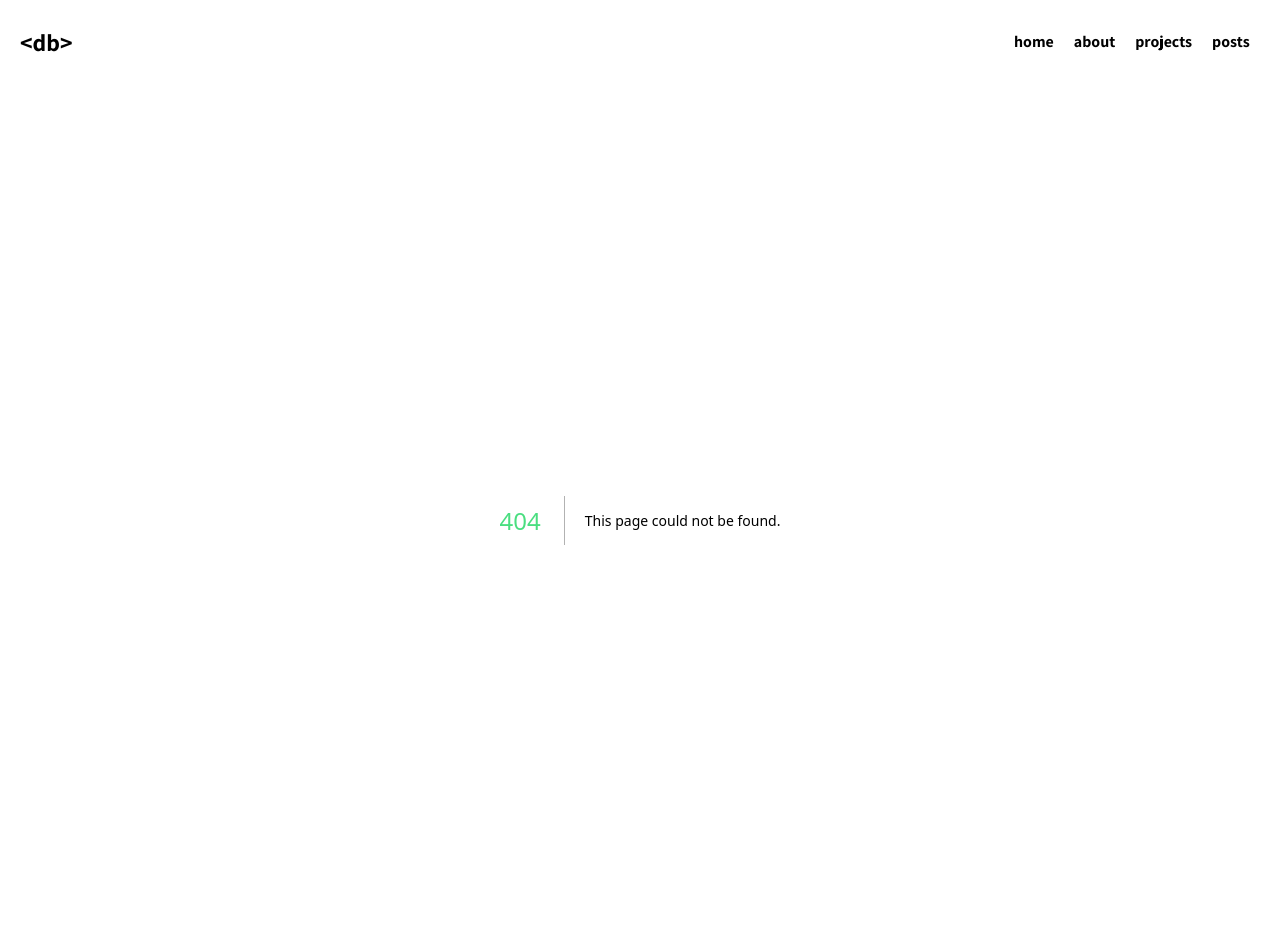
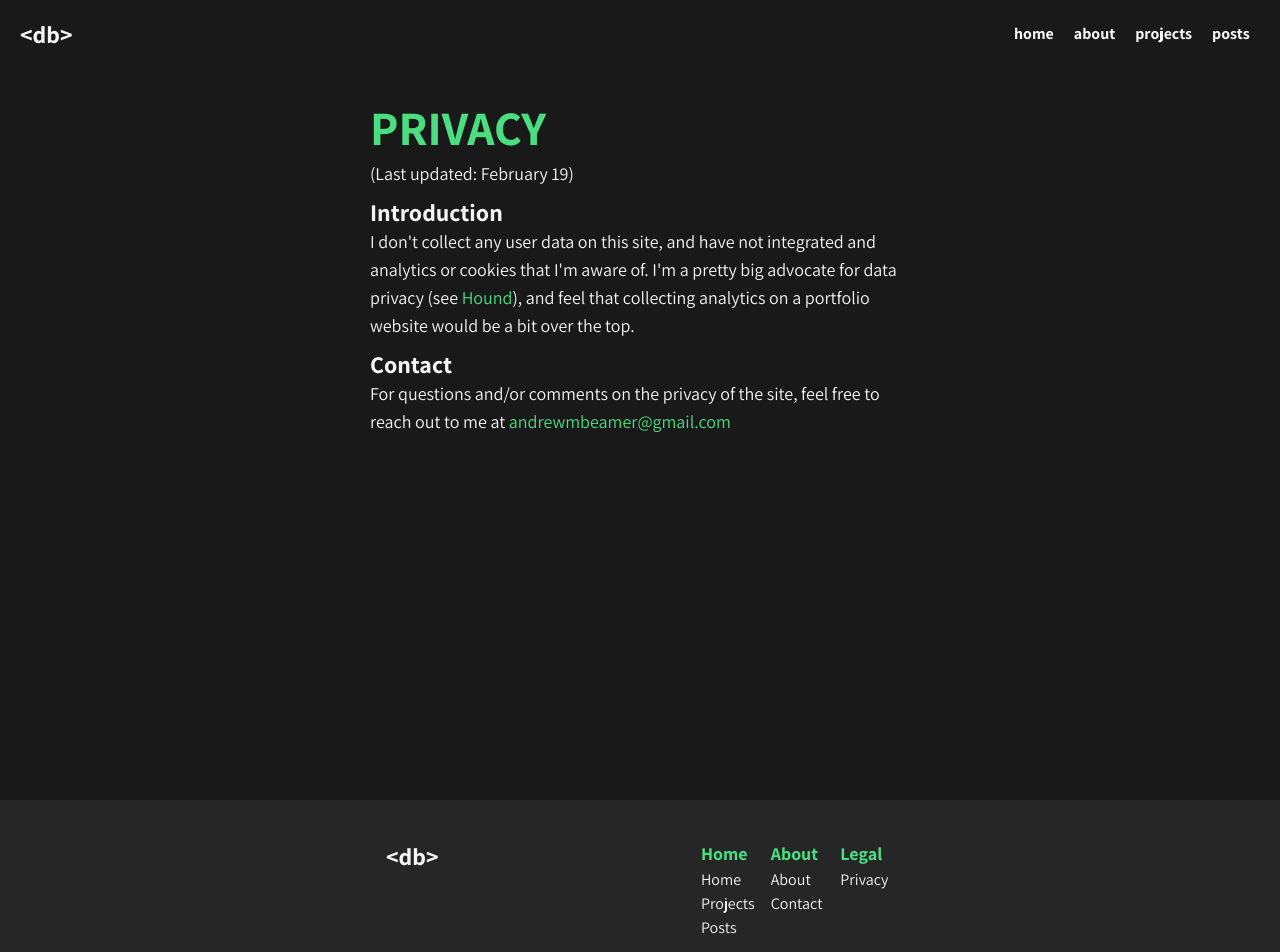
Before and after one commit to drew-beamer/me, a Next.js app: page /legal/privacy in a window 1280 px wide. Before the commit this address had no page. Shown: the top 952 px of the page. Before the commit the page ends 920 px from the top, so only its background shows below. Built offline with nearby package versions, Linux system fonts and the light colour scheme.

Commit message:
changes to projects page, project title formatting

```diff
--- a/app/layout.tsx
+++ b/app/layout.tsx
@@ -2,6 +2,7 @@ import '../styles/globals.css';
 
 import { Assistant } from '@next/font/google';
 import Navbar from "../components/ui-components/navbar";
+import Footer from 'components/footer';
 
 const assistant = Assistant({ subsets: ['latin'] });
 
@@ -11,11 +12,12 @@ export default function RootLayout({ children }: { children: React.ReactNode })
       <head />
       <body className={`${assistant.className}`}>
         <Navbar />
-        <main className='flex justify-center'>
-          <div className='mt-0 sm:mt-12 mx-10 sm:mx-0 sm:w-[540px]'>
+        <main className='flex justify-center sm:min-h-[calc(100vh-0.75rem-44px)] min-h-[calc(100vh-1.5rem-76px)]'>
+          <div className='mt-4 sm:mt-12 px-8 sm:px-0 w-full sm:w-[540px]'>
             {children}
           </div>
         </main>
+        <Footer />
       </body >
     </html >
 
--- /dev/null
+++ b/app/legal/privacy/page.tsx
@@ -0,0 +1,27 @@
+import Link from "next/link";
+
+
+export default function Privacy() {
+    return <section>
+        <h1>PRIVACY</h1>
+        <p>(Last updated: February 19)</p>
+        <div className="my-2">
+            <h2>Introduction</h2>
+            <p>
+                I don't collect any user data on this site, and have not integrated
+                and analytics or cookies that I'm aware of. I'm a pretty big
+                advocate for data privacy (see <Link className="text-green-400 hover:underline" href="projects/hound">Hound</Link>),
+                and feel that collecting analytics on a portfolio website would be
+                a bit over the top.
+            </p>
+        </div>
+        <div className="my-2">
+            <h2>Contact</h2>
+            <p>
+                For questions and/or comments on the privacy of the site, feel free
+                to reach out to me at <a className="text-green-400 hover:underline" href="mailto:andrewmbeamer@gmail.com">andrewmbeamer@gmail.com</a>
+            </p>
+        </div>
+
+    </section>
+}
--- a/app/projects/[slug]/page.tsx
+++ b/app/projects/[slug]/page.tsx
@@ -1,9 +1,10 @@
 
-import { Button1 } from "components/ui-components/buttons";
+'use client';
 import { allProjects } from "contentlayer/generated";
 import { useMDXComponent } from "next-contentlayer/hooks";
 import Image from "next/image";
 import Link from "next/link";
+import { useEffect, useLayoutEffect, useRef, useState } from "react";
 
 export async function generateStaticParams() {
     return allProjects.map((post) => {
@@ -27,19 +28,58 @@ export default function ProjectPage({ params }) {
         return ("projects/" + params.slug === post.url)
     })
 
+    const ref = useRef(null);
+    const post = useRef(null)
+    const [hovered, setHovered] = useState(false);
+    const [right, setRight] = useState(0);
+
+    useEffect(() => {
+        console.log(right, ref.current?.offsetWidth, post.current?.clientWidth)
+    }, [])
+
+    useEffect(() => {
+        if (hovered) {
+            if (right < (ref.current.offsetWidth - post.current.offsetWidth)) {
+                setRight(right + 2)
+            }
+        } else if (right > 0) {
+            setRight(right - 2)
+        }
+    }, [hovered])
+
+    useEffect(() => {
+        if (hovered && right <= 2 + (ref.current.offsetWidth - post.current.offsetWidth)) {
+            setTimeout(() => {
+                setRight(right + 2)
+            }, 10);
+        } else if (!hovered && right > 2) {
+            setTimeout(() => {
+                setRight(right - 2)
+            }, 10);
+        }
+    }, [right])
+
     const components = {
         Image: NextImage
     }
 
     const Content = useMDXComponent(project.body.code)
 
+    console.log(hovered)
     return (
         <>
-            <h1>{project.title}</h1>
-            <article className="blogPost">
-                <Content components={{ ...components }} />
+            <article ref={post} className="blogPost relative sm:overflow-clip w-full">
+                <h1 style={{ right: right }} ref={ref} className="marquee hidden sm:inline-block whitespace-nowrap " onMouseEnter={() => setHovered(true)} onMouseLeave={() => setHovered(false)}>{project.title}</h1>
+                <div className="inline-block sm:hidden w-full overflow-auto">
+                    <h1 className="whitespace-nowrap">{project.title}</h1>
+                </div>
+
+                <div className="relative">
+                    <Content components={{ ...components }} />
+                </div>
+
             </article>
-            <div className="hover:underline text-green-400"><Link href="/projects">← Return to Projects</Link></div>
+            <div className="hover:underline text-green-400 mb-24"><Link href="/projects">← Return to Projects</Link></div>
         </>
     )
 }
--- a/app/projects/page.tsx
+++ b/app/projects/page.tsx
@@ -11,9 +11,9 @@ export default function Projects() {
             of projects that showcase my creativity, versatility, and technical
             expertise.
         </p>
-            <div className="mt-6 mx-4 sm:mx-0 columns-1 sm:columns-2 gap-4 w-full">
+            <div className="mt-6 mx-auto columns-1 sm:columns-2 gap-4 w-full">
                 {allProjects.sort((a, b) => a.title.localeCompare(b.title)).map((project) => {
-                    return <div key={project._id} className="w-full px-6 sm:px-0 mb-6 break-inside-avoid  inline-block">
+                    return <div key={project._id} className="w-full px-6 sm:px-0 mb-6 break-inside-avoid inline-block">
                         <ProjectCard url={project.url} img={project.projectImage} alt="decor" categories={project.categories} text={project.description} title={project.title} />
                     </div>
                 })}
--- /dev/null
+++ b/components/footer.tsx
@@ -0,0 +1,55 @@
+import Link from "next/link";
+import { GithubIcon, InstagramIcon } from "./icons";
+
+function FooterLink({ to, children }) {
+    return <Link href={to} className=" hover:text-green-400 hover:underline transition-colors">{children}</Link>
+}
+
+function FooterList({ children }) {
+    return <ul className="list-none">
+        {children}
+    </ul>
+}
+
+export default function Footer() {
+    return <footer className="p-4 sm:p-6 bg-neutral-800 flex justify-center">
+        <div className="w-[540px] flex items-top flex-wrap p-4 mx-auto">
+            <div className="flex-grow">
+                <h2>{"<db>"}</h2>
+            </div>
+            <div className="columns-3 gap-4 break-after-avoid">
+                <div className="inline-block">
+                    <h3 className="text-green-400">Home</h3>
+                    <FooterList>
+                        <li><FooterLink to="/">Home</FooterLink></li>
+                        <li><FooterLink to="/projects">Projects</FooterLink></li>
+                        <li><FooterLink to="/posts">Posts</FooterLink></li>
+                    </FooterList>
+                </div>
+                <div>
+                    <h3 className="text-green-400">About</h3>
+                    <FooterList>
+                        <li><FooterLink to="/about">About</FooterLink></li>
+                        <li><FooterLink to="/contact">Contact</FooterLink></li>
+                    </FooterList>
+                </div>
+                <div>
+                    <h3 className="text-green-400">Legal</h3>
+                    <FooterList>
+                        <li><FooterLink to="/legal/privacy">Privacy</FooterLink></li>
+                    </FooterList>
+                </div>
+            </div>
+            <hr className="w-full my-8 border-neutral-600" />
+            <div className="w-full flex justify-end">
+                {[<InstagramIcon size={18} />, <GithubIcon size={18} />].map((ico) => {
+                    return <div className="ml-2 hover:fill-green-400 hover:cursor-pointer">
+                        {ico}
+                    </div>
+                })}
+            </div>
+        </div>
+    </footer >
+
+
+}
--- /dev/null
+++ b/components/layout.js
@@ -0,0 +1,30 @@
+import Head from 'next/head';
+import Link from 'next/link';
+
+export const siteTitle = 'Drew Beamer'
+
+export default function Layout({ children, home }) {
+    return <div>
+        <Head>
+            <link rel="icon" href="/favicon.ico" />
+            <meta
+                name="description"
+                content="The blog/portfolio of Drew Beamer"
+            />
+        </Head>
+        <div>
+
+            <main className='flex justify-center'>
+                <div className='mt-0 sm:mt-12 mx-10 sm:mx-0 max-w-[540px]'>
+                    {children}
+                </div>
+
+            </main>
+            {!home && (
+                <div>
+                    <Link href="/">Back to Home</Link>
+                </div>
+            )}
+        </div>
+    </div>
+}
--- a/components/ui-components/card.tsx
+++ b/components/ui-components/card.tsx
@@ -4,7 +4,7 @@ import { Button2 } from "./buttons"
 
 
 export default function ProjectCard({ img, alt, text, title, categories, url }: { img: string, alt: string, text: string, title: string, categories: string, url: string }) {
-    return <div className="rounded-xl bg-neutral-800">
+    return <div className="rounded-xl bg-neutral-800 max-w-[340px] mx-auto">
         <Image className="rounded-t-xl" width={720} height={480} src={img} alt={alt} />
         <div className="px-6 pt-4 mb-4">
             <div className="font-bold text-xl">{title}</div>
--- a/components/ui-components/navbar.js
+++ b/components/ui-components/navbar.js
@@ -40,7 +40,7 @@ export default function Navbar() {
                         <Link href="/"><h2 className="m-0 hover:cursor-pointer">{"<db>"}</h2></Link>
                     </div>
                     <div className="flex flex-row items-start relative pb-0 fade">
-                        <div className="flex relative w-[256px] flex-row items-center space-x-0 mb-2 mt-2">
+                        <div className="flex relative w-[256px] flex-row items-center space-x-0">
                             {buttonData[pathName] ? <motion.div
                                 key="back-slider"
                                 initial={{ x: buttonData[pathName].x, opacity: 0 }}
--- a/content/projects/davidsondecoded.mdx
+++ b/content/projects/davidsondecoded.mdx
@@ -1,5 +1,5 @@
 ---
-title: 'DavidsonDecoded'
+title: 'Davidson Decoded'
 description: "Analytics for fans of Davidson's sports teams some extra here to see what will happen"
 projectImage: "/images/projects/davidson-decoded/dd-project-preview.png"
 categories: 'sports,data'
--- a/styles/globals.css
+++ b/styles/globals.css
@@ -63,7 +63,7 @@ body {
 .blogPost a {
   @apply text-green-400;
   @apply transition-all;
-  @apply border-viridian;
+  @apply border-green-400;
 }
 
 .blogPost a:hover {
@@ -73,3 +73,8 @@ body {
 .blogPost ul {
   @apply mb-8
 }
+
+.marquee {
+  position: relative;
+  margin: 0;
+}
```
